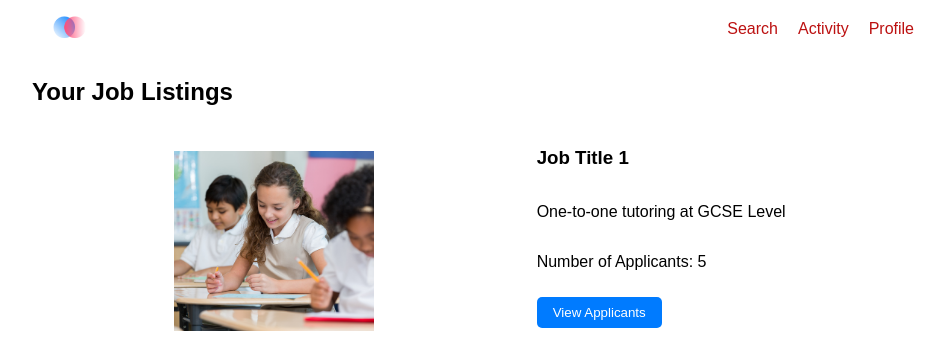
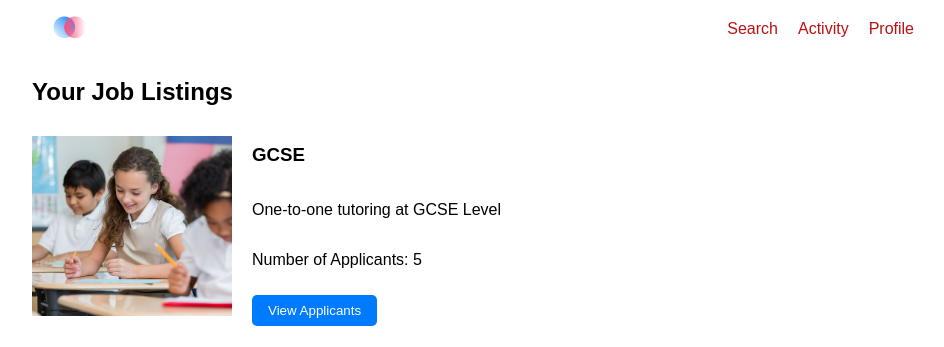
Before and after one commit to cfglondon23/Team-10, a PHP site: page /HTML/YourListings.html in a window 1280 px wide. Shown: the top 347 px of the page, without its empty margins (160-1104 px from the left). Run offline with PHP 8.4, Linux system fonts and the light colour scheme.

Commit message:
active listing page

```diff
--- a/HTML/YourListings.html
+++ b/HTML/YourListings.html
@@ -16,7 +16,6 @@
                 <li><a href="./MainPage.html">Search</a></li>
                 <li><a href =".YourListings.html">Activity</a></li>
                 <li><a href="./Profile.html">Profile</a></li>
-
             </ul>
         </div>
     </nav>
@@ -25,26 +24,26 @@
         <div class="job-listing">
             <img class="job-image" src="../Images/one to one tutoriing.jpg" alt="Job 1">
             <div class="job-info">
-                <h3>Job Title 1</h3>
+                <h3>GCSE</h3>
                 <p>One-to-one tutoring at GCSE Level</p>
                 <p>Number of Applicants: 5</p>
                 <button class="view-applicants-btn">View Applicants</button>
             </div>
         </div>
         <div class="job-listing">
-            <img class="job-image" src="../Images/job2.jpg" alt="Job 2">
+            <img class="job-image" src="../Images/elementary.jpg" alt="Job 2">
             <div class="job-info">
-                <h3>Job Title 2</h3>
-                <p>Job description for job 2...</p>
+                <h3>Primary School</h3>
+                <p>Working in a classroom at a primary school</p>
                 <p>Number of Applicants: 3</p>
                 <button class="view-applicants-btn">View Applicants</button>
             </div>
         </div>
         <div class="job-listing">
-            <img class="job-image" src="../Images/job3.jpg" alt="Job 3">
+            <img class="job-image" src="../Images/bookreading.jpg" alt="Job 3">
             <div class="job-info">
-                <h3>Job Title 3</h3>
-                <p>Job description for job 3...</p>
+                <h3>Book Reading</h3>
+                <p>Help young children become confident with basic reading</p>
                 <p>Number of Applicants: 8</p>
                 <button class="view-applicants-btn">View Applicants</button>
             </div>
--- a/ourstyles.css
+++ b/ourstyles.css
@@ -155,15 +155,18 @@ margin: 0;
     width: 200px;
     height: 180px;
     object-fit: cover;
-    margin-top: 25px;
     margin-right: 20px;
 }
+
 
 .job-info {
     display: flex;
     flex-direction: column;
     align-items: flex-start;
+    justify-content: center;
+    flex-grow: 1;
 }
+
 
 .view-applicants-btn {
     margin-top: 10px;
```
Also changed, not shown: Images/bookreading.jpg (added), Images/elementary.jpg (added).
